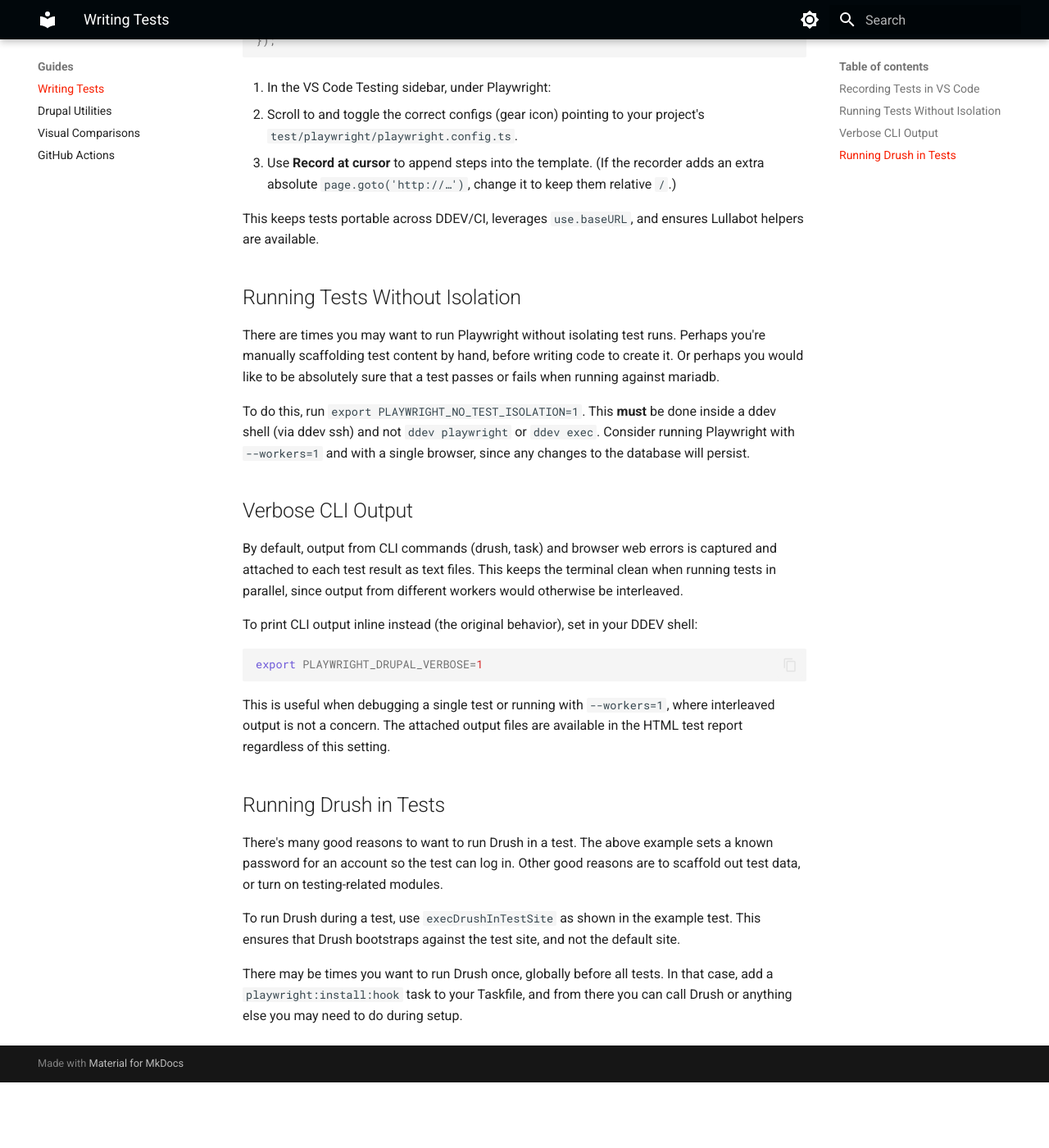
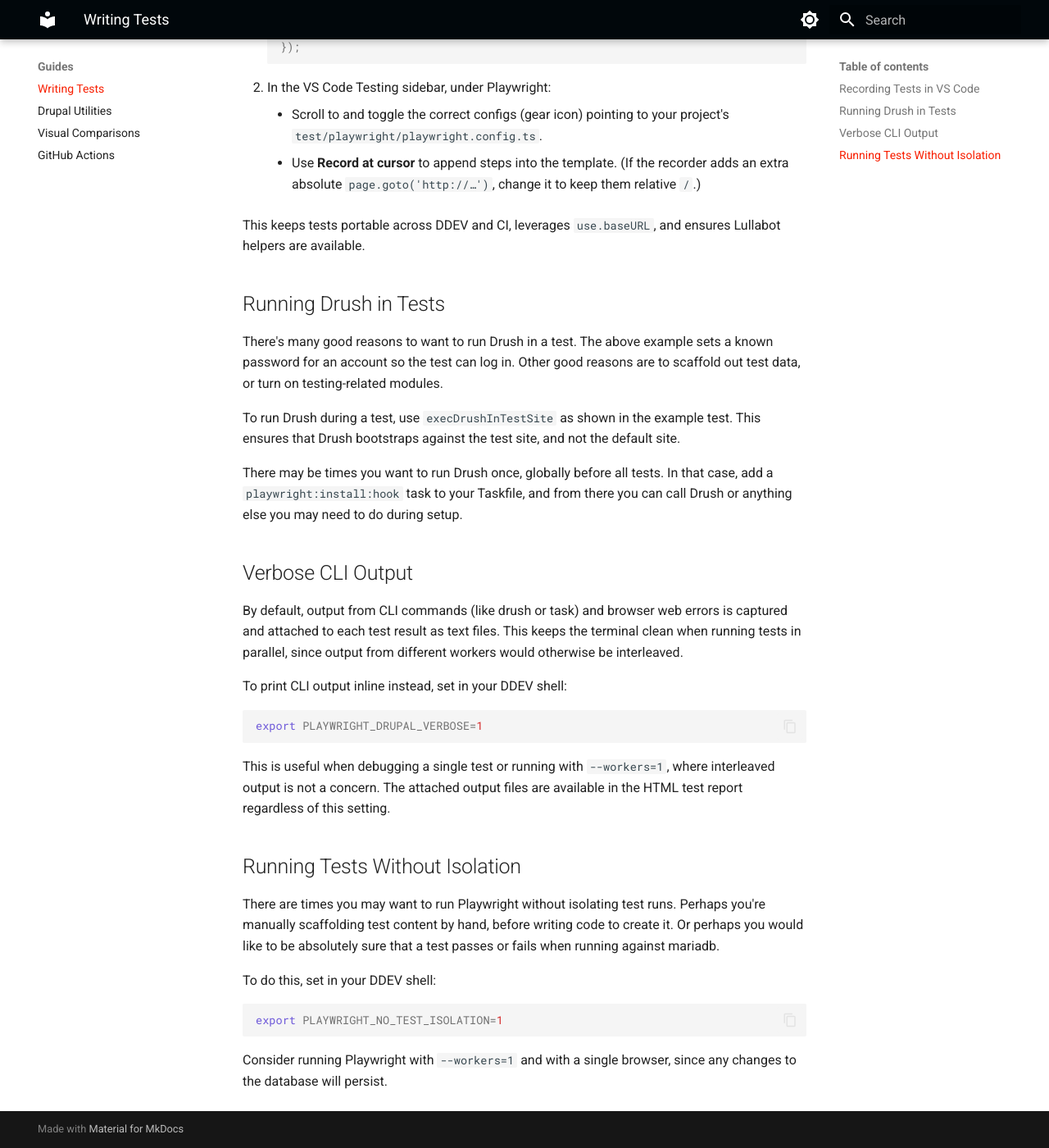
Before and after one commit to Lullabot/playwright-drupal, an MkDocs documentation site: the page built from docs/guides/writing-tests.md, in a window 1280 px wide and 1400 px high, scrolled down 766 px. Shown: the whole window at 82% size. Built offline with MkDocs 1.6.1 and Material for MkDocs 9.7.7, drawn with Linux system fonts in a browser that asks for light colours; the version menu is left out; before the commit the page ends 2086 px from its top, so only the background shows below that; part of the change alters nothing that is shown; some of the changed text lies outside the part shown.

Commit message:
docs: rewrite and simplify writing tests page

````diff
--- a/docs/guides/writing-tests.md
+++ b/docs/guides/writing-tests.md
@@ -8,14 +8,13 @@ import { test, expect } from '@packages/playwright-drupal';
 
 This will trigger the setup and teardown of the separate Drupal site.
 
-If you have a test that you don't want to run this way, import test and expect from `@playwright/test` as normal.
+If you have a test that you don't want to run this way, import `test` and `expect` from `@playwright/test` as normal.
 
 ## Recording Tests in VS Code
 
 The VS Code "Record new" command generates absolute URLs and default imports. To keep URLs relative and use `@lullabot/playwright-drupal` helpers, record **at cursor** into a test file.
 
 1. Create a test from the following template:
-
    ```ts
    // test/playwright/tests/test1.spec.ts
    import { test, expect, execDrushInTestSite } from '@packages/playwright-drupal';
@@ -29,30 +28,11 @@ The VS Code "Record new" command generates absolute URLs and default imports. To
    ```
 
 2. In the VS Code Testing sidebar, under Playwright:
+     * Scroll to and toggle the correct configs (gear icon) pointing to your project's `test/playwright/playwright.config.ts`.
+     * Use **Record at cursor** to append steps into the template.
+       (If the recorder adds an extra absolute `page.goto('http://…')`, change it to keep them relative `/`.)
 
-   * Scroll to and toggle the correct configs (gear icon) pointing to your project's `test/playwright/playwright.config.ts`.
-   * Use **Record at cursor** to append steps into the template.
-     (If the recorder adds an extra absolute `page.goto('http://…')`, change it to keep them relative `/`.)
-
-This keeps tests portable across DDEV/CI, leverages `use.baseURL`, and ensures Lullabot helpers are available.
-
-## Running Tests Without Isolation
-
-There are times you may want to run Playwright without isolating test runs. Perhaps you're manually scaffolding test content by hand, before writing code to create it. Or perhaps you would like to be absolutely sure that a test passes or fails when running against mariadb.
-
-To do this, run `export PLAYWRIGHT_NO_TEST_ISOLATION=1`. This **must** be done inside a ddev shell (via ddev ssh) and not `ddev playwright` or `ddev exec`. Consider running Playwright with `--workers=1` and with a single browser, since any changes to the database will persist.
-
-## Verbose CLI Output
-
-By default, output from CLI commands (drush, task) and browser web errors is captured and attached to each test result as text files. This keeps the terminal clean when running tests in parallel, since output from different workers would otherwise be interleaved.
-
-To print CLI output inline instead (the original behavior), set in your DDEV shell:
-
-```bash
-export PLAYWRIGHT_DRUPAL_VERBOSE=1
-```
-
-This is useful when debugging a single test or running with `--workers=1`, where interleaved output is not a concern. The attached output files are available in the HTML test report regardless of this setting.
+This keeps tests portable across DDEV and CI, leverages `use.baseURL`, and ensures Lullabot helpers are available.
 
 ## Running Drush in Tests
 
@@ -61,3 +41,27 @@ There's many good reasons to want to run Drush in a test. The above example sets
 To run Drush during a test, use `execDrushInTestSite` as shown in the example test. This ensures that Drush bootstraps against the test site, and not the default site.
 
 There may be times you want to run Drush once, globally before all tests. In that case, add a `playwright:install:hook` task to your Taskfile, and from there you can call Drush or anything else you may need to do during setup.
+
+## Verbose CLI Output
+
+By default, output from CLI commands (like drush or task) and browser web errors is captured and attached to each test result as text files. This keeps the terminal clean when running tests in parallel, since output from different workers would otherwise be interleaved.
+
+To print CLI output inline instead, set in your DDEV shell:
+
+```bash
+export PLAYWRIGHT_DRUPAL_VERBOSE=1
+```
+
+This is useful when debugging a single test or running with `--workers=1`, where interleaved output is not a concern. The attached output files are available in the HTML test report regardless of this setting.
+
+## Running Tests Without Isolation
+
+There are times you may want to run Playwright without isolating test runs. Perhaps you're manually scaffolding test content by hand, before writing code to create it. Or perhaps you would like to be absolutely sure that a test passes or fails when running against mariadb.
+
+To do this, set in your DDEV shell:
+
+```bash
+export PLAYWRIGHT_NO_TEST_ISOLATION=1
+```
+
+Consider running Playwright with `--workers=1` and with a single browser, since any changes to the database will persist.
````
